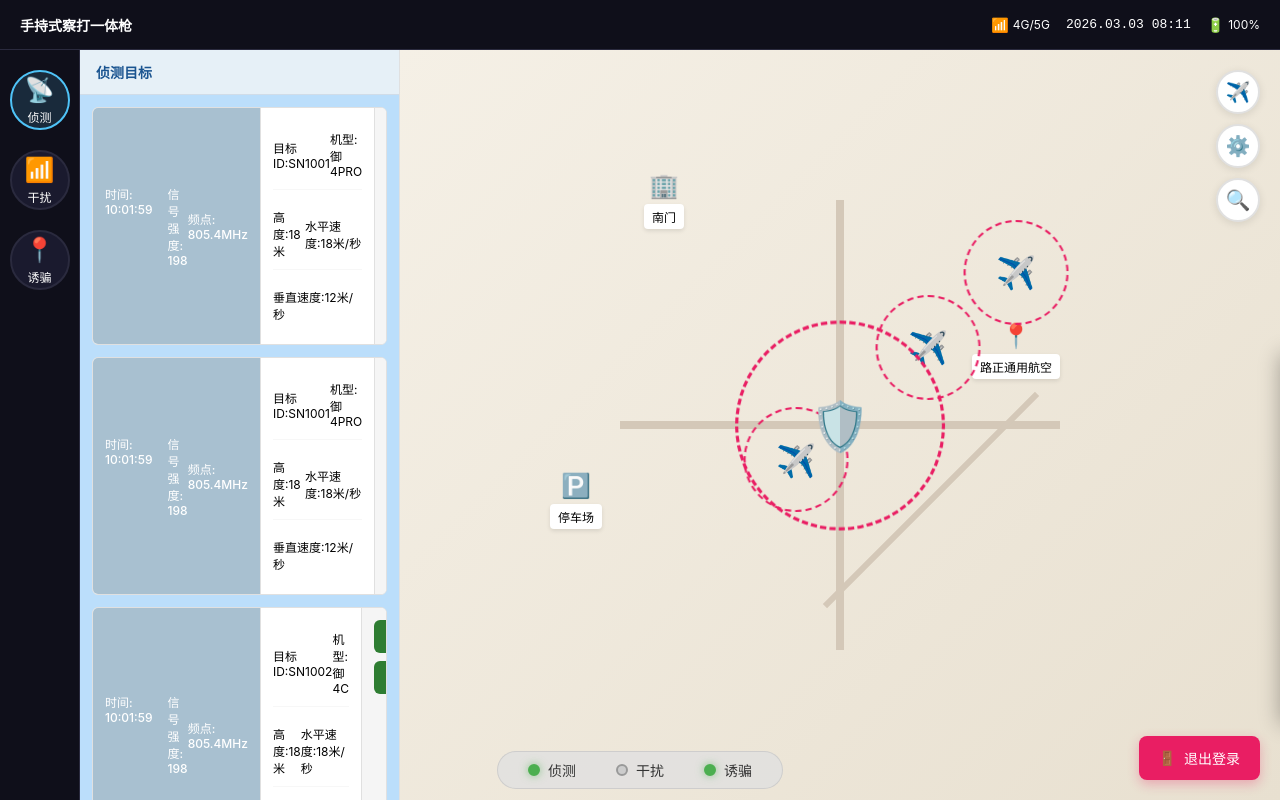
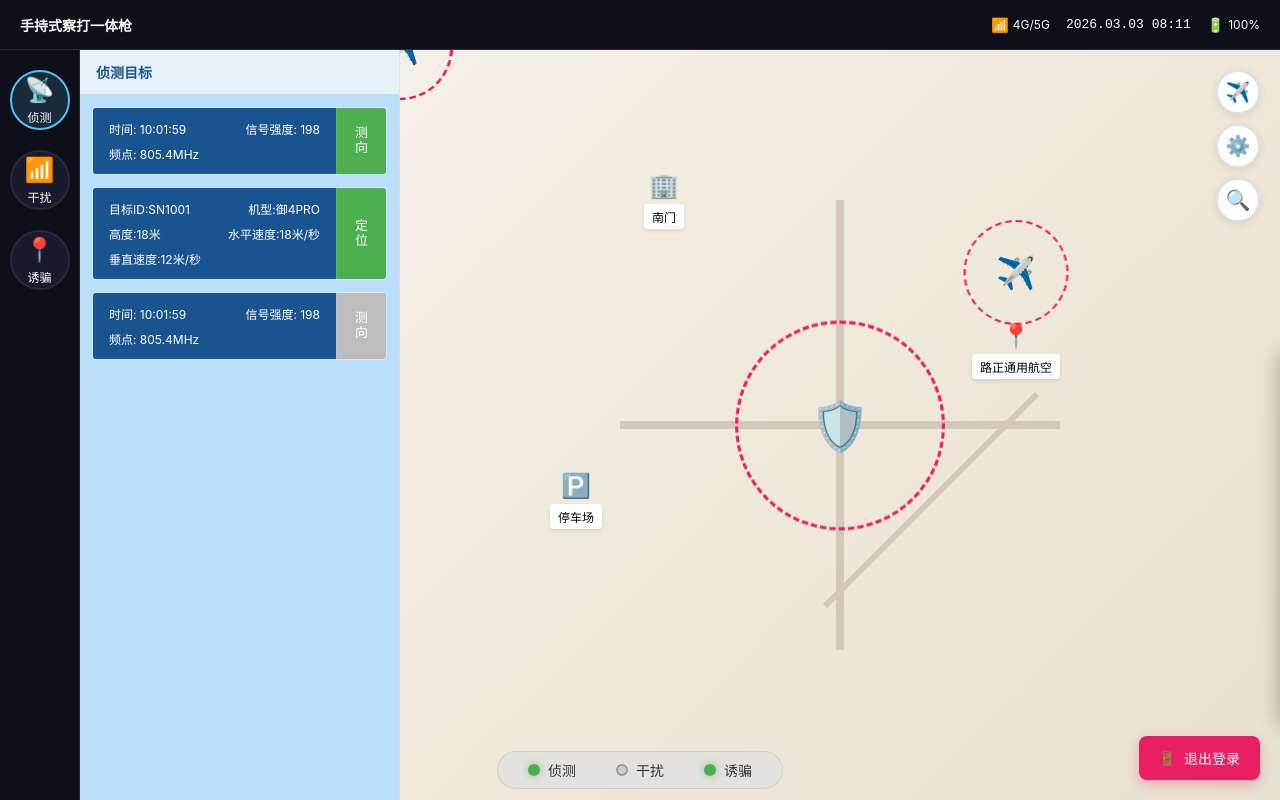
Before and after one commit to yuanfen-ai/KY, a Vue app in the folder frontend/: page /main in a window 1280 px wide. Built offline with nearby package versions, Linux system fonts and the light colour scheme; sample sign-in values are in the browser's storage.

Commit message:
refactor: 重新设计侦测目标列表为左右水平布局

```diff
--- a/frontend/src/views/Main.vue
+++ b/frontend/src/views/Main.vue
@@ -44,46 +44,41 @@
             :class="['target-item', { selected: selectedTargetId === target.id }]"
             @click="selectTarget(target)"
           >
-            <!-- 头部状态栏：浅蓝灰色背景 -->
-            <div class="target-header">
-              <div class="header-left">
-                <span class="header-text">时间: {{ target.time }}</span>
-                <span class="header-text">信号强度: {{ target.signalStrength }}</span>
+            <!-- 左侧目标信息区域：深蓝色背景 -->
+            <div class="target-info-area">
+              <!-- 根据目标类型显示不同信息 -->
+              <template v-if="target.type === 'signal'">
+                <!-- 信号信息卡片 -->
+                <div class="info-line">
+                  <span class="info-text">时间: {{ target.time }}</span>
+                  <span class="info-text">信号强度: {{ target.signalStrength }}</span>
                 </div>
-              <div class="header-right">
-                <span class="header-text">频点: {{ target.frequency }}</span>
+                <div class="info-line">
+                  <span class="info-text">频点: {{ target.frequency }}</span>
                 </div>
-            </div>
-
-            <!-- 核心信息卡片：白色背景 -->
-            <div class="target-info-card">
-              <div class="info-row">
+              </template>
+              <template v-else>
+                <!-- 目标信息卡片 -->
+                <div class="info-line">
                   <span class="info-text">目标ID:{{ target.targetId }}</span>
                   <span class="info-text">机型:{{ target.model }}</span>
                 </div>
-              <div class="info-row">
+                <div class="info-line">
                   <span class="info-text">高度:{{ target.altitude }}米</span>
                   <span class="info-text">水平速度:{{ target.horizontalSpeed }}米/秒</span>
                 </div>
-              <div class="info-row">
+                <div class="info-line">
                   <span class="info-text">垂直速度:{{ target.verticalSpeed }}米/秒</span>
                 </div>
+              </template>
             </div>
 
-            <!-- 右侧垂直操作按钮组 -->
-            <div class="target-actions">
-              <button
-                :class="['action-btn', { 'btn-active': target.buttonActive && target.buttonType === 'measure' }]"
-                @click.stop="toggleButton(target, 'measure')"
+            <!-- 右侧操作按钮区域：竖条填充布局 -->
+            <div
+              :class="['target-action-btn', target.buttonActive ? 'btn-active' : '']"
+              @click.stop="toggleButton(target)"
             >
-                测向
-              </button>
-              <button
-                :class="['action-btn', { 'btn-active': target.buttonActive && target.buttonType === 'locate' }]"
-                @click.stop="toggleButton(target, 'locate')"
-              >
-                定位
-              </button>
+              <span class="btn-text">{{ target.buttonType === 'measure' ? '测向' : '定位' }}</span>
             </div>
           </div>
         </div>
@@ -223,30 +218,20 @@ const showTargetInfo = ref(false);
 const selectedTargetId = ref<string | null>(null);
 const currentTime = ref('');
 
-// 侦测目标数据（添加按钮类型标识：measure=测向, locate=定位）
+// 侦测目标数据（添加类型标识：signal=信号信息, target=目标信息）
 const detectTargets = ref([
   {
     id: 1,
+    type: 'signal' as 'signal' | 'target', // 目标类型：信号信息
     time: '10:01:59',
     signalStrength: 198,
     frequency: '805.4MHz',
-    targetId: 'SN1001',
-    model: '御4PRO',
-    altitude: 18,
-    horizontalSpeed: 18,
-    verticalSpeed: 12,
-    lat: 23.6557444,
-    lng: 108.5668444,
-    top: '40%',
-    left: '60%',
     buttonType: 'measure' as 'measure' | 'locate', // 按钮类型
-    buttonActive: false // 按钮是否激活
+    buttonActive: true // 按钮是否激活（默认第一个激活）
   },
   {
     id: 2,
-    time: '10:01:59',
-    signalStrength: 198,
-    frequency: '805.4MHz',
+    type: 'target' as 'signal' | 'target', // 目标类型：目标信息
     targetId: 'SN1001',
     model: '御4PRO',
     altitude: 18,
@@ -257,24 +242,16 @@ const detectTargets = ref([
     top: '30%',
     left: '70%',
     buttonType: 'locate' as 'measure' | 'locate', // 按钮类型
-    buttonActive: false
+    buttonActive: true // 按钮是否激活（默认激活）
   },
   {
     id: 3,
+    type: 'signal' as 'signal' | 'target', // 目标类型：信号信息
     time: '10:01:59',
     signalStrength: 198,
     frequency: '805.4MHz',
-    targetId: 'SN1002',
-    model: '御4C',
-    altitude: 18,
-    horizontalSpeed: 18,
-    verticalSpeed: 12,
-    lat: 23.6557446,
-    lng: 108.5668446,
-    top: '55%',
-    left: '45%',
     buttonType: 'measure' as 'measure' | 'locate',
-    buttonActive: false
+    buttonActive: false // 按钮未激活
   }
 ]);
 
@@ -319,10 +296,18 @@ const updateTime = () => {
 let timeInterval: number;
 
 // 切换按钮激活状态
-const toggleButton = (target: any, buttonType: 'measure' | 'locate') => {
-  // 设置目标的按钮类型和激活状态
-  target.buttonType = buttonType;
-  target.buttonActive = !target.buttonActive;
+const toggleButton = (target: any) => {
+  // 如果点击的是已激活的按钮，则取消激活
+  if (target.buttonActive) {
+    target.buttonActive = false;
+  } else {
+    // 先取消所有目标的激活状态
+    detectTargets.value.forEach(t => {
+      t.buttonActive = false;
+    });
+    // 激活当前目标的按钮
+    target.buttonActive = true;
+  }
 };
 
 // 选中目标
@@ -521,26 +506,11 @@ onUnmounted(() => {
   background: #bbdefb; /* 浅蓝色背景 */
 }
 
+/* 侦测目标项 - 左右水平布局 */
 .target-item {
-  background: #9e9e9e; /* 默认灰色背景 */
-  border: 1px solid #808080;
-  border-radius: 6px;
-  padding: 12px;
-  margin-bottom: 12px;
-  display: flex;
-  flex-direction: row;
-  justify-content: space-between;
-  align-items: flex-start;
-  gap: 12px;
-  cursor: pointer;
-  transition: all 0.3s ease;
-}
-
-.target-item {
-  background: #ffffff;
-  border: 1px solid #e0e0e0;
-  border-radius: 6px;
-  padding: 0;
+  background: transparent;
+  border: 1px solid rgba(255, 255, 255, 0.3);
+  border-radius: 4px;
   margin-bottom: 12px;
   display: flex;
   flex-direction: row;
@@ -552,112 +522,68 @@ onUnmounted(() => {
 }
 
 .target-item:hover {
-  box-shadow: 0 2px 8px rgba(0, 0, 0, 0.1);
+  box-shadow: 0 2px 8px rgba(0, 0, 0, 0.2);
 }
 
 .target-item.selected {
-  border-color: #1a5490;
-  box-shadow: 0 0 12px rgba(26, 84, 144, 0.3);
+  border-color: #4fc3f7;
+  box-shadow: 0 0 12px rgba(79, 195, 247, 0.5);
 }
 
-/* 头部状态栏：浅蓝灰色背景 */
-.target-header {
-  background: #a8c0d0; /* 浅蓝灰色背景 */
-  padding: 8px 12px;
-  display: flex;
-  justify-content: space-between;
-  align-items: center;
+/* 左侧目标信息区域 - 深蓝色背景 */
+.target-info-area {
   flex: 1;
-}
-
-.header-left {
-  display: flex;
-  gap: 15px;
-}
-
-.header-right {
-  display: flex;
-}
-
-.header-text {
-  color: #ffffff;
-  font-size: 12px;
-  font-weight: 500;
-}
-
-/* 核心信息卡片：白色背景 */
-.target-info-card {
-  background: #ffffff;
-  padding: 12px;
+  background: #1a5490; /* 深蓝色背景 */
+  padding: 12px 16px;
   display: flex;
   flex-direction: column;
   gap: 8px;
-  flex: 1;
-  border-left: 1px solid #e0e0e0;
-  border-right: 1px solid #e0e0e0;
 }
 
-.info-row {
+.info-line {
   display: flex;
   justify-content: space-between;
   align-items: center;
 }
 
 .info-text {
-  color: #000000;
+  color: #ffffff; /* 白色文字 */
   font-size: 12px;
   font-weight: 400;
 }
 
-/* 右侧垂直操作按钮组 */
-.target-actions {
+/* 右侧操作按钮 - 竖条填充布局 */
+.target-action-btn {
+  width: 50px;
+  background: #bdbdbd; /* 默认灰色背景 */
   display: flex;
-  flex-direction: column;
-  gap: 8px;
-  padding: 12px;
-  background: #f5f5f5;
+  align-items: center;
+  justify-content: center;
+  cursor: pointer;
+  transition: all 0.3s ease;
+  border-left: 1px solid rgba(255, 255, 255, 0.1);
 }
 
-.action-btn {
-  background: #2e7d32; /* 深绿色 */
-  color: #ffffff;
-  border: none;
-  padding: 8px 16px;
-  border-radius: 6px;
-  font-size: 12px;
-  font-weight: 500;
-  cursor: pointer;
-  transition: all 0.3s ease;
-  white-space: nowrap;
-  min-width: 50px;
+.target-action-btn:hover {
+  background: #9e9e9e;
 }
 
-.action-btn:hover {
-  background: #1b5e20;
-  transform: translateY(-1px);
-  box-shadow: 0 2px 4px rgba(0, 0, 0, 0.2);
+.target-action-btn.btn-active {
+  background: #4caf50; /* 激活绿色背景 */
 }
 
-.action-btn.btn-active {
-  background: #4caf50;
+.target-action-btn.btn-active:hover {
+  background: #43a047;
   box-shadow: 0 0 8px rgba(76, 175, 80, 0.6);
 }
 
-/* 删除旧的样式 */
-.target-section,
-.signal-section,
-.section-content,
-.section-btn,
-.section-btn.measure-btn,
-.section-btn.locate-btn,
-.target-param-row,
-.target-detail-row,
-.param-label,
-.param-value,
-.action-buttons,
-.measure-btn,
-.target-info {
-  display: none;
+.btn-text {
+  color: #ffffff;
+  font-size: 13px;
+  font-weight: 500;
+  writing-mode: vertical-rl; /* 竖排文字 */
+  text-orientation: upright;
+  letter-spacing: 2px;
 }
 
 /* 地图区域 */
```
Also changed, not shown: 1 other file (tests, documents, lock files or other folders). Lines whose indentation alone changed are shown as unchanged.
